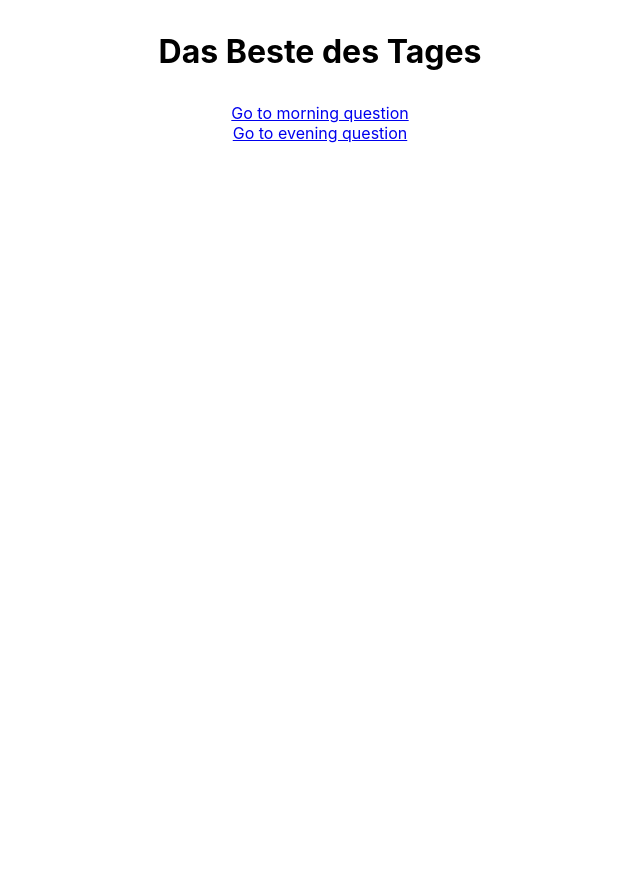
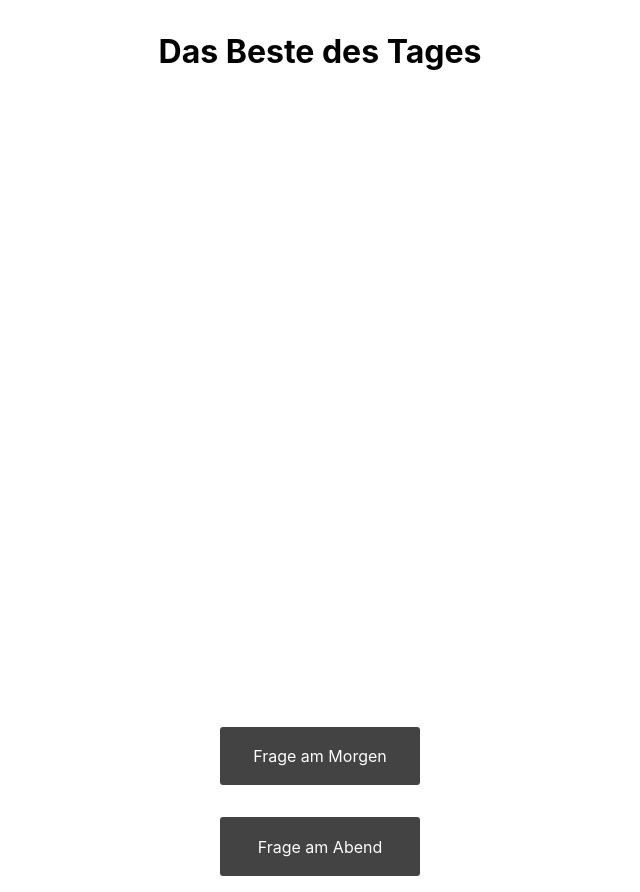
Before and after one commit to marialitwa/capstone-project, a Next.js app: page / in a window 1280 px wide. Shown: the whole page, without its empty margins (320-960 px from the left). Before the commit the page ends 800 px from the top, so only its background shows below. Built offline with nearby package versions, Linux system fonts and the light colour scheme.

Commit message:
Update basic styles

```diff
--- a/pages/index.js
+++ b/pages/index.js
@@ -5,8 +5,8 @@ export default function Home() {
   return (
     <Main>
       <Heading>Das Beste des Tages</Heading>
-      <Link href="/form-morning">Go to morning question</Link>
-      <Link href="/form-evening">Go to evening question</Link>
+      <StyledLink href="/form-morning">Frage am Morgen</StyledLink>
+      <StyledLink href="/form-evening">Frage am Abend</StyledLink>
     </Main>
   );
 }
@@ -20,4 +20,17 @@ const Main = styled.main`
 const Heading = styled.h1`
   text-align: center;
   margin: 2rem;
+  margin-bottom: 50%;
 `;
+
+const StyledLink = styled.a`
+  margin: 1rem;
+  padding: 1.2rem;
+  background-color: #434343;
+  color: #fdfcfb;
+  border: none;
+  border-radius: 3px;
+  text-decoration: none;
+  width: 200px;
+  text-align: center;
+`;
```
Also changed, not shown: pages/form-evening.js (+10 -13 lines), pages/form-morning.js (+8 -3 lines).
